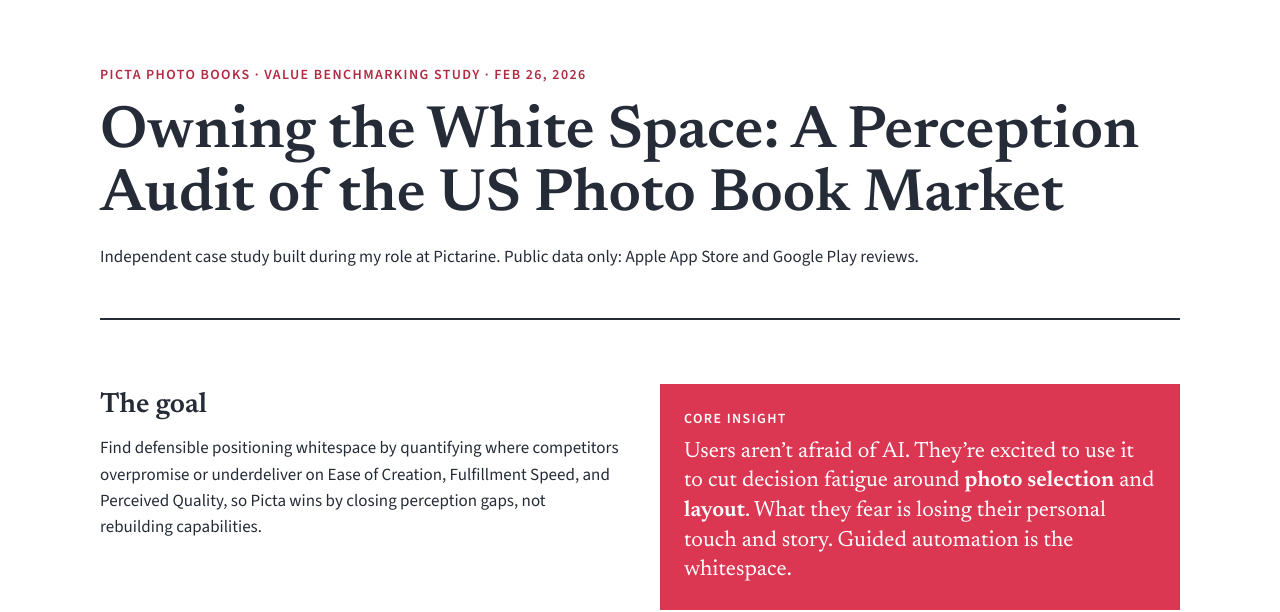
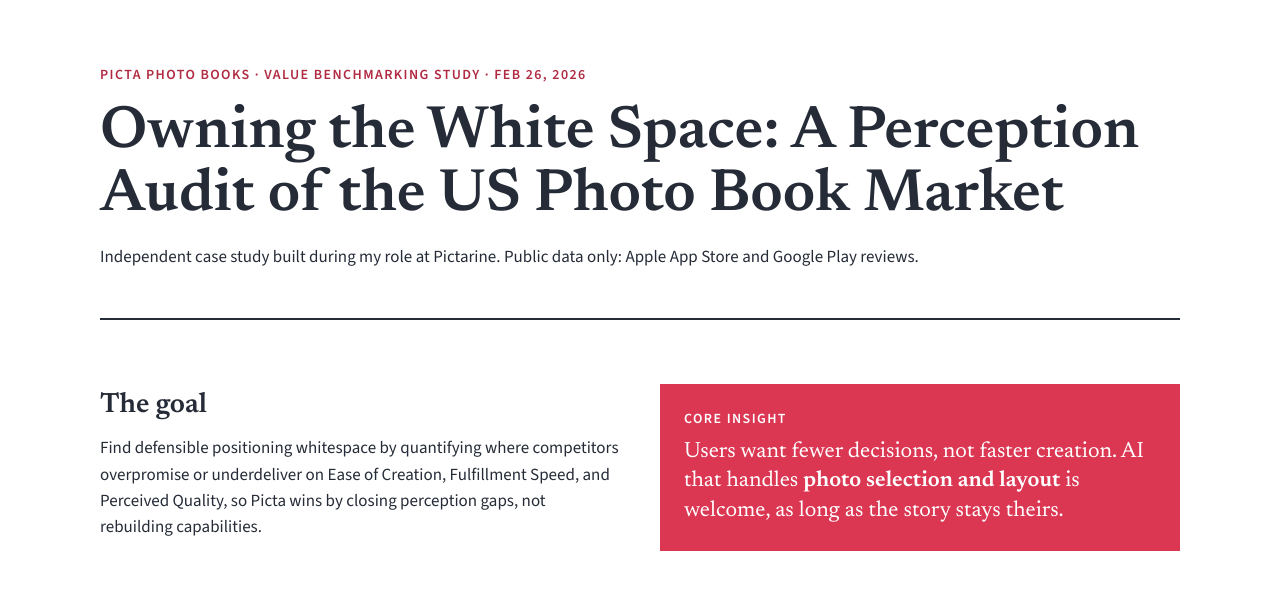
Before and after one commit to cheyproductguy/competitive-analysis, a plain HTML site: page index.html in a window 1280 px wide. Shown: the top 612 px of the page. Drawn offline with nearby package versions, Linux system fonts and the light colour scheme.

Commit message:
update to core insight

```diff
--- a/index.html
+++ b/index.html
@@ -12,7 +12,7 @@
 <div style="background:#ffffff;color:#252b37;font-family:'Source Sans 3',sans-serif;line-height:1.55;min-height:100vh"><main style="max-width:1080px;margin:0 auto;padding:64px 32px;display:flex;flex-direction:column;gap:64px">
 <header style="border-bottom:2px solid #252b37;padding-bottom:32px"><div class="k">Picta Photo Books · Value benchmarking study · Feb 26, 2026</div><h1 class="h" style="font-size:60px;line-height:1.05;margin:16px 0">Owning the White Space: A Perception Audit of the US Photo Book Market</h1><p class="p" style="margin-bottom:16px">Independent case study built during my role at Pictarine. Public data only: Apple App Store and Google Play reviews.</p></header>
 <section style="display:grid;grid-template-columns:repeat(auto-fit,minmax(240px,1fr));gap:40px"><div><h2 class="h" style="font-size:28px;margin-bottom:8px">The goal</h2><p class="p">Find defensible positioning whitespace by quantifying where competitors overpromise or underdeliver on Ease of Creation, Fulfillment Speed, and Perceived Quality, so Picta wins by closing perception gaps, not rebuilding capabilities.</p></div>
-<div style="padding:24px;background:#db3753;color:#fff"><div class="k" style="color:#fff;margin-bottom:8px">Core insight</div><p class="h" style="font-weight:400;font-size:22px;line-height:1.35">Users aren’t afraid of AI. They’re excited to use it to cut decision fatigue around <b>photo selection</b> and <b>layout</b>. What they fear is losing their personal touch and story. Guided automation is the whitespace.</p></div></section>
+<div style="padding:24px;background:#db3753;color:#fff"><div class="k" style="color:#fff;margin-bottom:8px">Core insight</div><p class="h" style="font-weight:400;font-size:22px;line-height:1.35">Users want fewer decisions, not faster creation. AI that handles <b>photo selection and layout </b> is welcome, as long as the story stays theirs.</p></div></section>
 <section style="display:flex;flex-direction:column;gap:48px"><div style="display:flex;flex-wrap:wrap;justify-content:space-between;gap:12px;align-items:baseline"><h2 class="h" style="font-size:36px">Core market dynamics</h2><div style="display:flex;flex-wrap:wrap;gap:16px;font-size:14px;align-items:center"><b>Bubble size = price tier</b><span style="display:inline-flex;align-items:center;gap:6px"><span style="width:12px;height:12px;border-radius:50%;background:#2f4456;display:inline-block"></span>Economy $</span><span style="display:inline-flex;align-items:center;gap:6px"><span style="width:18px;height:18px;border-radius:50%;background:#2f4456;display:inline-block"></span>Mid-market $$</span><span style="display:inline-flex;align-items:center;gap:6px"><span style="width:24px;height:24px;border-radius:50%;background:#2f4456;display:inline-block"></span>Upper mid $$$</span><span style="display:inline-flex;align-items:center;gap:6px"><span style="width:30px;height:30px;border-radius:50%;background:#2f4456;display:inline-block"></span>Luxury $$$$</span></div></div>
 <div style="display:grid;grid-template-columns:repeat(auto-fit,minmax(320px,1fr));gap:40px;align-items:center"><div><svg viewBox="0 0 660 440" role="img" aria-label="Map 1: ease of creation versus perceived print quality, bubble size shows price tier" style="width:100%;height:auto;display:block;font:13px 'Source Sans 3',sans-serif"><defs><marker id="a1" viewBox="0 0 10 10" refX="8" refY="5" markerWidth="7" markerHeight="7" orient="auto"><path d="M0,0 L10,5 L0,10 z" fill="#db3753"></path></marker></defs>
 <line x1="60" y1="380" x2="640" y2="380" stroke="#252b37" stroke-width="1.5"></line><line x1="60" y1="380" x2="60" y2="20" stroke="#252b37" stroke-width="1.5"></line>
```
